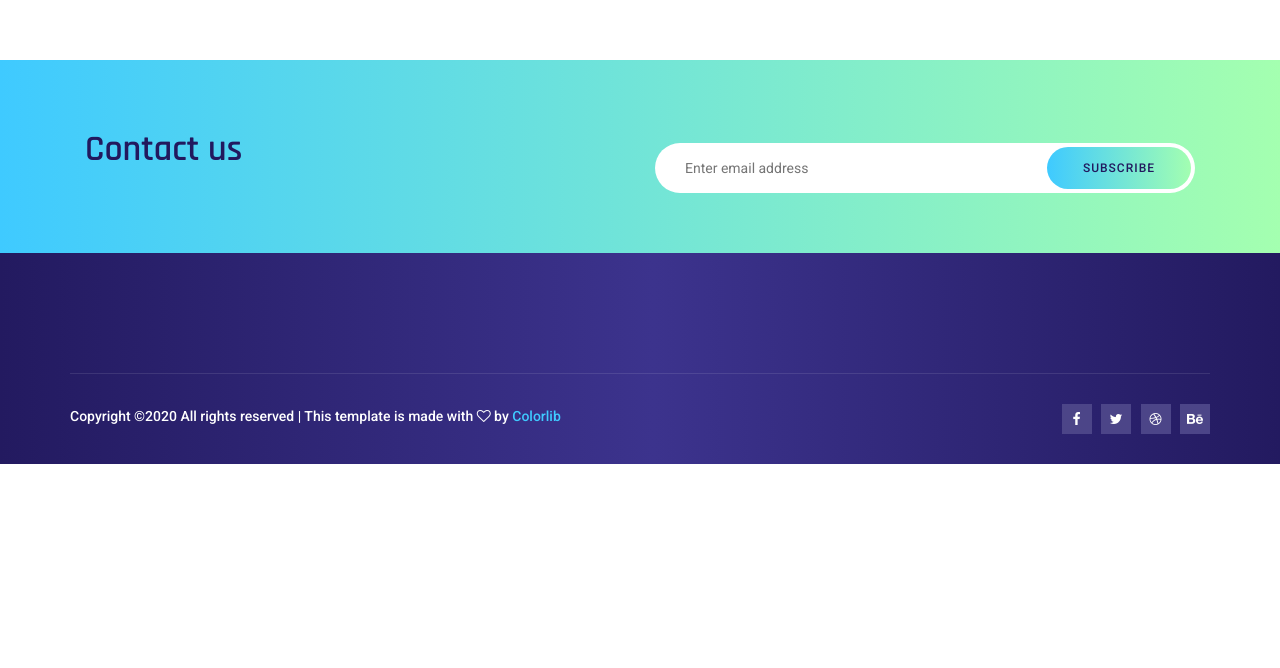
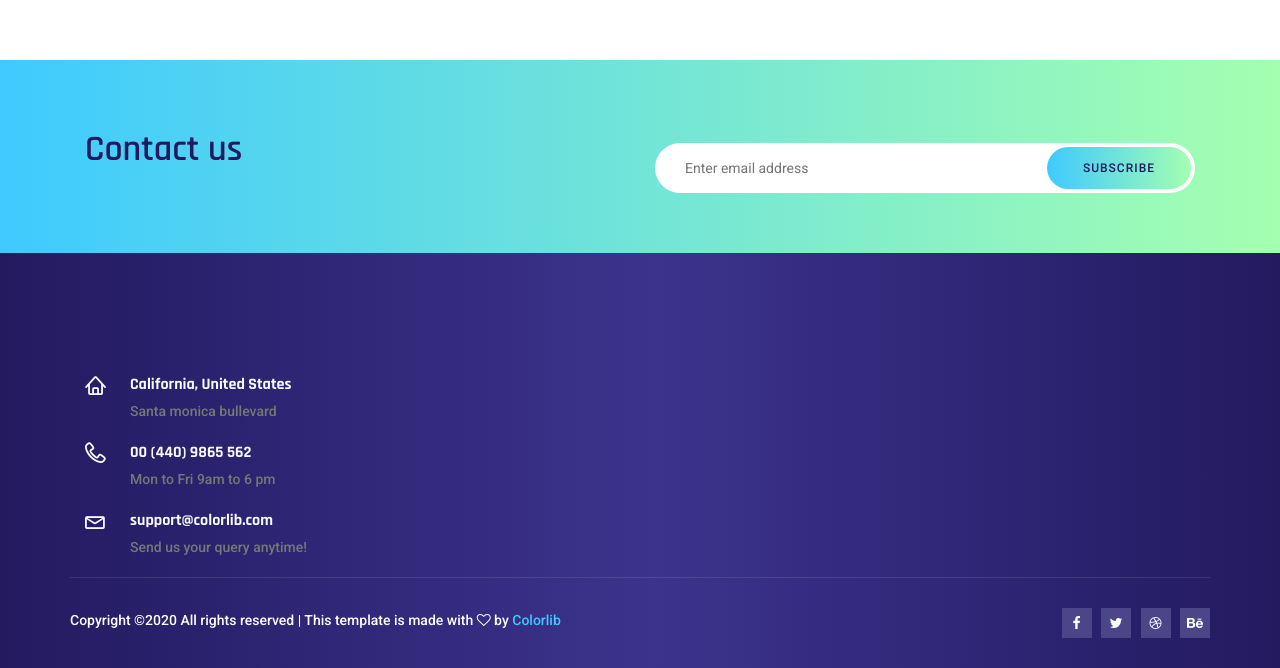
Before and after one commit to steinbeis-ai-consulting-center/steinbeis-ai-consulting-center.github.io, a plain HTML site: page index.html in a window 1280 px wide. Shown: the part 5111-5779 px from the top of the page. Before the commit the page ends 5575 px from the top, so only its background shows below. Drawn offline with Linux system fonts and the light colour scheme; some packages are replaced by stand-ins of ours.

Commit message:
Add footer info

```diff
--- a/css/style.css
+++ b/css/style.css
@@ -1444,7 +1444,7 @@ body.blog_page {
     top: 0;
     font-size: 20px;
     line-height: 24px;
-    color: #3fcaff;
+    color: #f9f9ffff;
     font-weight: 600; }
   .contact_info .info_item h6 {
     font-size: 16px;
@@ -1452,9 +1452,9 @@ body.blog_page {
     color: "Roboto", sans-serif;
     font-weight: bold;
     margin-bottom: 0px;
-    color: #222222; }
+    color: #f9f9ffff; }
     .contact_info .info_item h6 a {
-      color: #222222; }
+      color: #f9f9ffff; }
   .contact_info .info_item p {
     font-size: 14px;
     line-height: 24px;
--- a/index.html
+++ b/index.html
@@ -880,23 +880,30 @@
 	<!--================Footer Area =================-->
 	<footer class="footer_area section_gap_top">
 		<div class="container">
-			<!--
 			<div class="row footer_inner">
 				<div class="col-lg-3 col-sm-6">
 					<aside class="f_widget ab_widget">
-						<div class="f_title">
-							<h4>About Farfly</h4>
+						<div class="contact_info">
+							<div class="info_item">
+								<i class="lnr lnr-home"></i>
+								<h6>California, United States</h6>
+								<p>Santa monica bullevard</p>
+							</div>
+							<div class="info_item">
+								<i class="lnr lnr-phone-handset"></i>
+								<h6><a href="#">00 (440) 9865 562</a></h6>
+								<p>Mon to Fri 9am to 6 pm</p>
+							</div>
+							<div class="info_item">
+								<i class="lnr lnr-envelope"></i>
+								<h6><a href="#">support@colorlib.com</a></h6>
+								<p>Send us your query anytime!</p>
+							</div>
 						</div>
-						<ul>
-							<li><a href="#"></a>For Business</a></li><a href="#">
-								<li><a href="#"></a>Premium Plans
-							</a></li>
-							<li><a href="#"></a>Reviews</a></li>
-							<li><a href="#"></a>How it Works</a></li>
-							<li><a href="#"></a>Farfly Blog</a></li>
-						</ul>
 					</aside>
 				</div>
+			</div>
+			<!--
 				<div class="col-lg-3 col-sm-6">
 					<aside class="f_widget ab_widget">
 						<div class="f_title">
```
